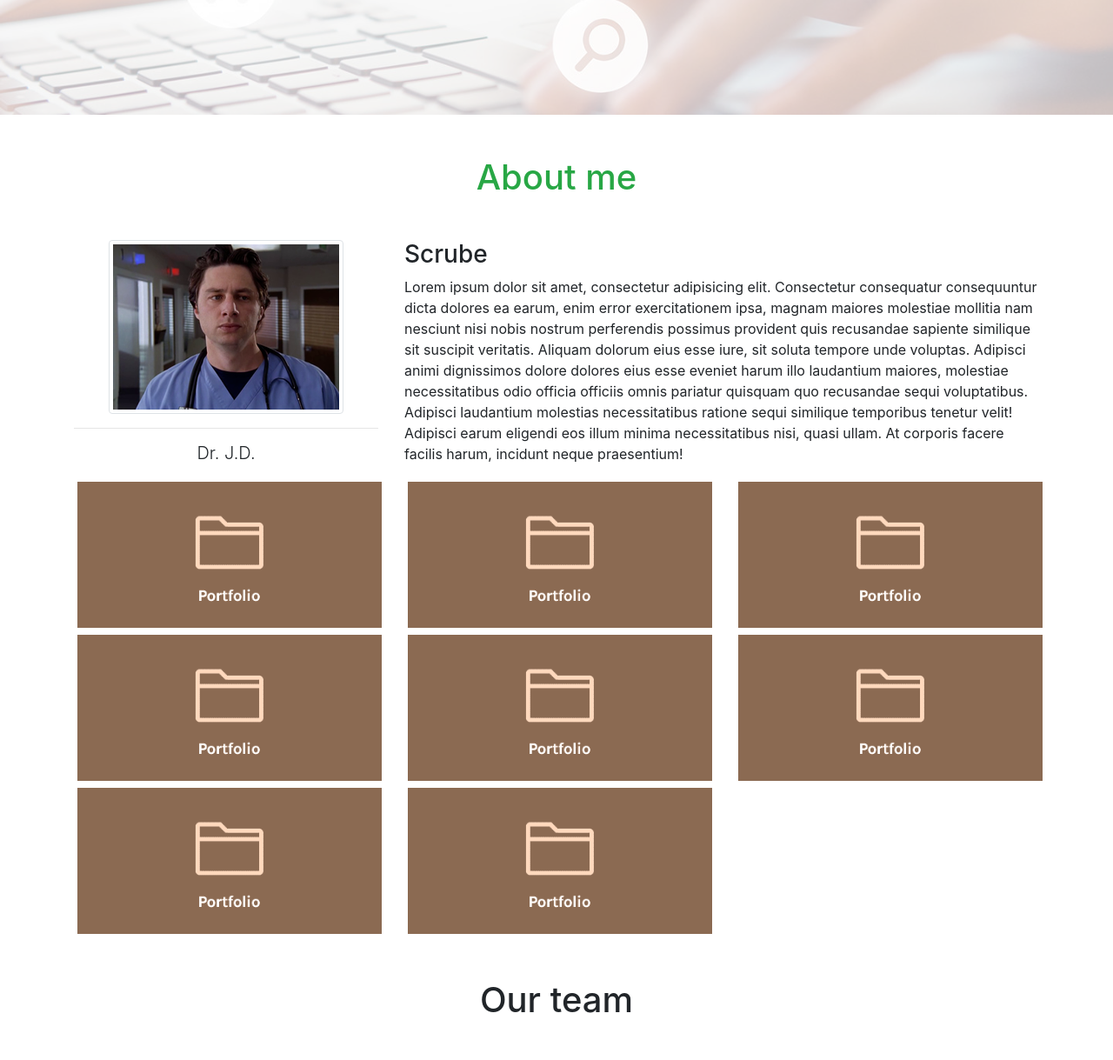
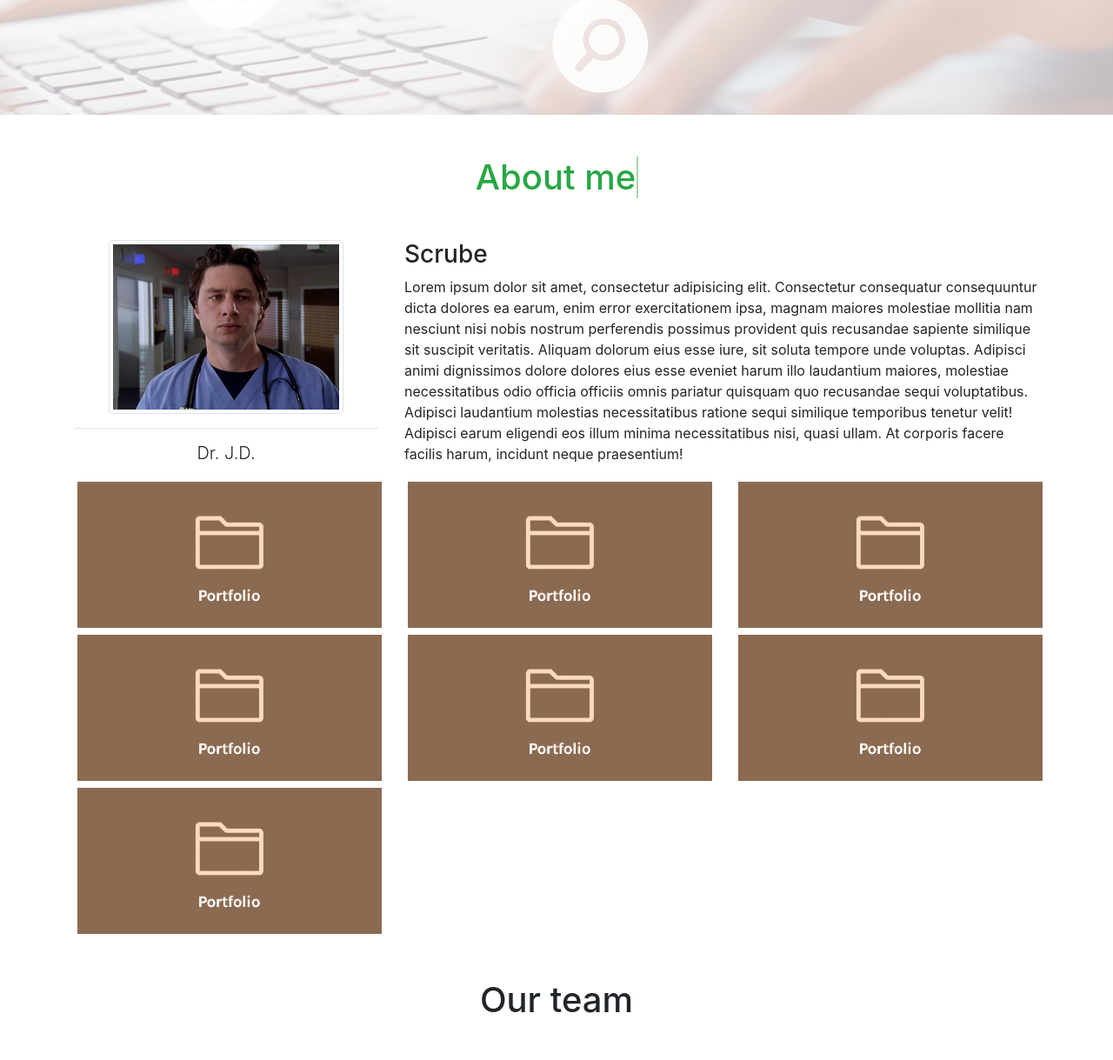
Before and after one commit to Mukhamed-Masanov/bootstrap_site1, a plain HTML site: page index.html in a window 1280 px wide. Shown: the part 668-1887 px from the top of the page at 87% size. Drawn offline with nearby package versions, Linux system fonts and the light colour scheme.

Commit message:
dz 36 bootstrap animation

```diff
--- a/css/style.css
+++ b/css/style.css
@@ -1,16 +1,19 @@
 *{
     box-sizing: border-box;
 }
-
-
 body{
     position: relative;
 }
 header{
     position: relative;
     height:100vh ;
+}
+.description{
+    opacity: 0;
+    transform: translateX(10px);
+    animation:appearing 1s ease-in forwards;
+}
 
-}
 .overlay{
 position: absolute;
     left: 0;
@@ -26,7 +29,6 @@ position: absolute;
 }
 .navbar{
     background-color: #4be3b0;
-
 }
 .nav-link, .navbar-brand{
     color: #f4f4f4;
@@ -38,7 +40,6 @@ position: absolute;
 /*team start*/
 .team, .team-item{
     position: relative;
-
 }
 .team-des{
     background-color: #4be3b0;
@@ -49,7 +50,6 @@ position: absolute;
     width: 90%;
     border-top-right-radius: 93%;
     transition: .3s ease-in-out;
-
 }
 .team-item:hover .team-des{
     height: 100%;
@@ -58,12 +58,20 @@ position: absolute;
     top: 0;
     border-top-right-radius: 0;
 }
+.about-title{
+    overflow: hidden;
+    position: relative;
+    border-right: 2px solid green;
+    margin: auto;
+    white-space: nowrap;
+}
+.about-animation{
+    animation: textTyping 2s steps(22) 2s 1 normal  both,
+    blinkTextCursor 500ms steps(44) infinite  normal;
+}
 .about__text{
     position: relative;
 }
-
-
-
 .about__text:before{
     position: absolute;
     content: '';
@@ -90,7 +98,6 @@ position: absolute;
     border-right: none;
     transition:  height 1s linear,width 1s linear 1s ;
 }
-
 .about__text:hover:after{
     width:100%;
     height: 100%;
@@ -112,12 +119,10 @@ position: absolute;
     color: #93a3b1;
     opacity: 0;
     transition: opacity 250ms;
-
 }
 .connect>*{
     text-align: center;
 }
-
 .connect{
     transform: translateY(15px);
     transition: transform 250ms;
@@ -128,3 +133,30 @@ position: absolute;
 .img:hover>.connect{
     transform: translateY(0);
 }
+.img-element{
+    transition: 500ms ;
+}
+.img-element:hover{
+    transform: scale(.8);
+}
+@keyframes appearing {
+    from {
+        opacity:0;
+    }
+    to {
+        opacity:1;
+    }
+}
+@keyframes textTyping {
+    from{
+        width: 0;
+    }
+   to {
+       width: 17%;
+   }
+}
+@keyframes blinkTextCursor{
+    from{border-right-color: green;}
+    to{border-right-color: transparent;
+    }
+}
--- a/index.html
+++ b/index.html
@@ -19,7 +19,7 @@
     <a href="#" class="navbar-brand ">Home</a>
     <!--    burger menu should be here-->
 
-    <button type="button " class="navbar-toggler" data-toggle="collapse" data-target="#navbar-content">
+    <button type="button" class="navbar-toggler" data-toggle="collapse" data-target="#navbar-content">
         <span class="fa fa-bars"></span>
     </button>
     <div class="collapse navbar-collapse" id="navbar-content">
@@ -66,7 +66,7 @@
 
 <div class="about" id="about">
     <div class="container">
-        <h1 class="text-center my-5 text-success">About me</h1>
+        <h1 class="text-center my-5 text-success about-title about-animation">About me</h1>
         <div class="row">
             <div class="col-sm-12 col-md-4 img ">
                 <img src="img/JD.png" alt="" class="img-fluid d-block mx-auto img-thumbnail">
@@ -102,22 +102,20 @@
 <div class="portfolio" id="portfolio">
     <div class="container">
         <div class="row">
-            <div class="col-sm-12 col-md-6 col-lg-4"><img src="img/portfolio-image.png" alt="img"
+
+            <div class="col-sm-12 col-md-6 col-lg-4 img-element"><img src="img/portfolio-image.png" alt="img"
                                                                       class="img-fluid m-1"></div>
-            <div class="col-sm-12 col-md-6 col-lg-4"><img src="img/portfolio-image.png" alt="img"
+            <div class="col-sm-12 col-md-6 col-lg-4 img-element"><img src="img/portfolio-image.png" alt="img"
                                                                       class="img-fluid m-1"></div>
-            <div class="col-sm-12 col-md-6 col-lg-4"><img src="img/portfolio-image.png" alt="img"
+            <div class="col-sm-12 col-md-6 col-lg-4 img-element"><img src="img/portfolio-image.png" alt="img"
                                                                       class="img-fluid m-1"></div>
-            <div class="col-sm-12 col-md-6 col-lg-4"><img src="img/portfolio-image.png" alt="img"
+            <div class="col-sm-12 col-md-6 col-lg-4 img-element"><img src="img/portfolio-image.png" alt="img"
                                                                       class="img-fluid m-1"></div>
-            <div class="col-sm-12 col-md-6 col-lg-4"><img src="img/portfolio-image.png" alt="img"
+            <div class="col-sm-12 col-md-6 col-lg-4 img-element"><img src="img/portfolio-image.png" alt="img"
                                                                       class="img-fluid m-1"></div>
-            <div class="col-sm-12 col-md-6 col-lg-4"><img src="img/portfolio-image.png" alt="img"
+            <div class="col-sm-12 col-md-6 col-lg-4 img-element"><img src="img/portfolio-image.png" alt="img"
                                                                       class="img-fluid m-1"></div>
-            <div class="col-sm-12 col-md-6 col-lg-4"><img src="img/portfolio-image.png" alt="img"
-                                                          class="img-fluid m-1"></div>
-            <div class="col-sm-12 col-md-6 col-lg-4"><img src="img/portfolio-image.png" alt="img"
-                                                          class="img-fluid m-1"></div>
+            <div class="col-sm-12 col-md-6 col-lg-4 img-element"><img src="img/portfolio-image.png" alt="img" class="img-fluid m-1"></div>
         </div>
     </div>
 </div>
```
Lines whose indentation alone changed are shown as unchanged.
